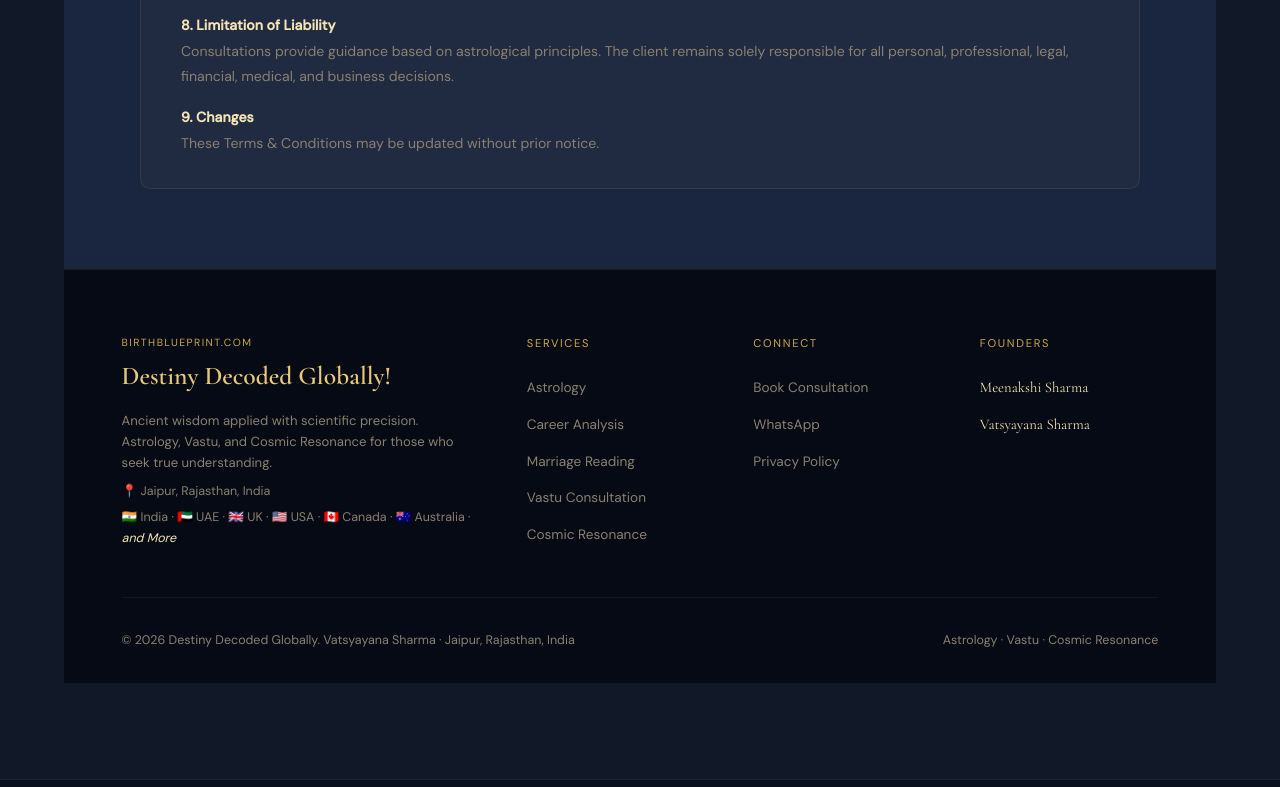
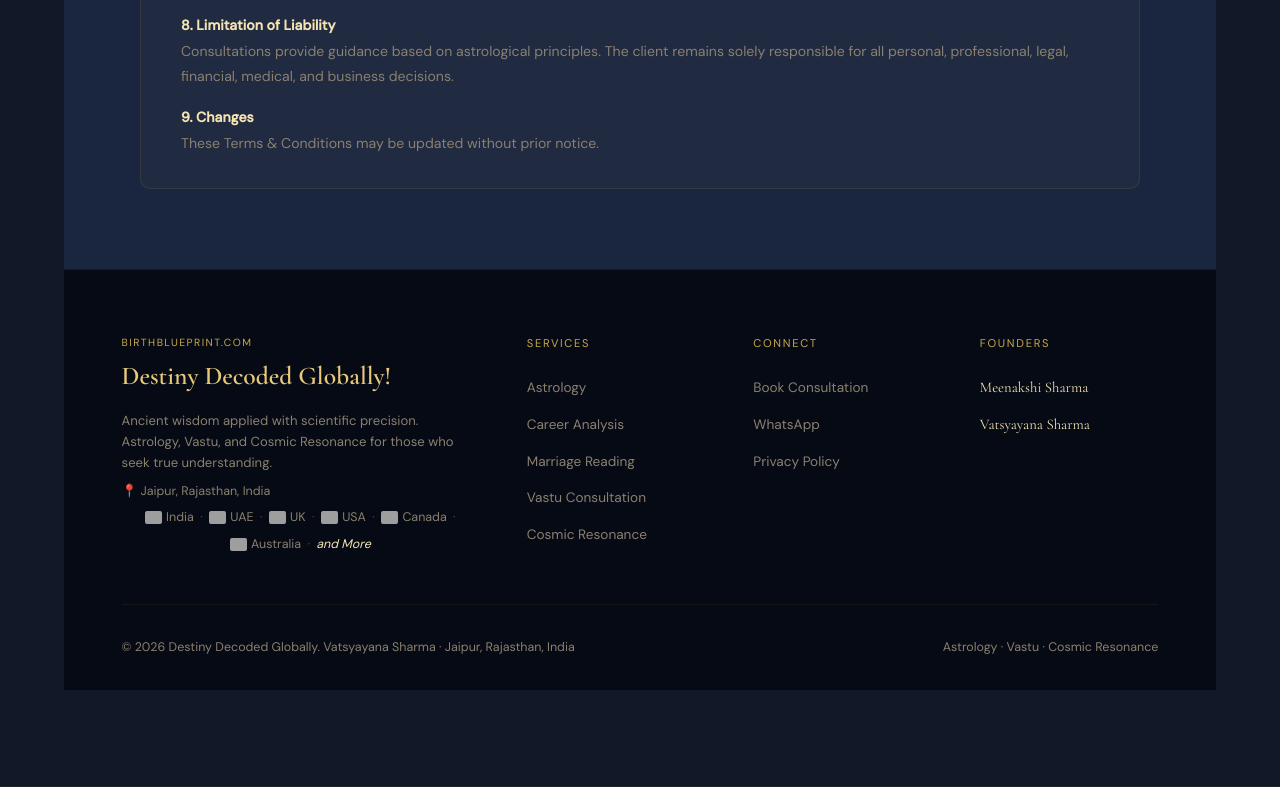
Before and after one commit to abhinav285-innov/Abhiinnovation, a plain HTML site: page index.html in a window 1280 px wide. Shown: the part 9838-10625 px from the top of the page. Drawn offline with nearby package versions, Linux system fonts and the light colour scheme; grey boxes are pictures that could not be loaded.

Commit message:
Add files via upload

```diff
--- a/index.html
+++ b/index.html
@@ -2131,7 +2131,21 @@ function showTab(name) {
       <p class="footer-brand-name">Destiny Decoded Globally!</p>
       <p style="font-size: 0.82rem; color: var(--muted); line-height: 1.6; margin-bottom: 0.5rem;">Ancient wisdom applied with scientific precision. Astrology, Vastu, and Cosmic Resonance for those who seek true understanding.</p>
       <p style="font-size:0.78rem; color: var(--muted);">📍 Jaipur, Rajasthan, India</p>
-      <p style="font-size:0.78rem; color: var(--muted); margin-top: 0.3rem;">🇮🇳 India · 🇦🇪 UAE · 🇬🇧 UK · 🇺🇸 USA · 🇨🇦 Canada · 🇦🇺 Australia · <em style="color: var(--gold3);">and More</em></p>
+      <p style="font-size:0.78rem; color: var(--muted); margin-top: 0.3rem; display: flex; flex-wrap: wrap; align-items: center; gap: 0.4rem; justify-content: center;">
+        <span style="display:inline-flex; align-items:center; gap:0.25rem;"><img src="https://flagcdn.com/w20/in.png" alt="India" style="height:13px; border-radius:2px; vertical-align:middle;"> India</span>
+        <span style="color:var(--gold); opacity:0.4;">·</span>
+        <span style="display:inline-flex; align-items:center; gap:0.25rem;"><img src="https://flagcdn.com/w20/ae.png" alt="UAE" style="height:13px; border-radius:2px; vertical-align:middle;"> UAE</span>
+        <span style="color:var(--gold); opacity:0.4;">·</span>
+        <span style="display:inline-flex; align-items:center; gap:0.25rem;"><img src="https://flagcdn.com/w20/gb.png" alt="UK" style="height:13px; border-radius:2px; vertical-align:middle;"> UK</span>
+        <span style="color:var(--gold); opacity:0.4;">·</span>
+        <span style="display:inline-flex; align-items:center; gap:0.25rem;"><img src="https://flagcdn.com/w20/us.png" alt="USA" style="height:13px; border-radius:2px; vertical-align:middle;"> USA</span>
+        <span style="color:var(--gold); opacity:0.4;">·</span>
+        <span style="display:inline-flex; align-items:center; gap:0.25rem;"><img src="https://flagcdn.com/w20/ca.png" alt="Canada" style="height:13px; border-radius:2px; vertical-align:middle;"> Canada</span>
+        <span style="color:var(--gold); opacity:0.4;">·</span>
+        <span style="display:inline-flex; align-items:center; gap:0.25rem;"><img src="https://flagcdn.com/w20/au.png" alt="Australia" style="height:13px; border-radius:2px; vertical-align:middle;"> Australia</span>
+        <span style="color:var(--gold); opacity:0.4;">·</span>
+        <em style="color: var(--gold3);">and More</em>
+      </p>
     </div>
     <div>
       <p class="footer-col-title">Services</p>
```
